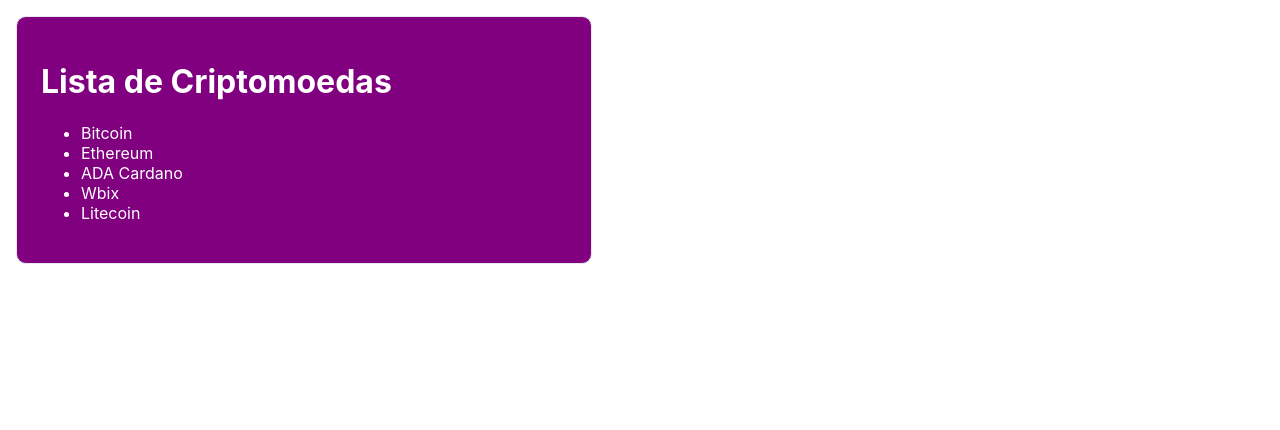
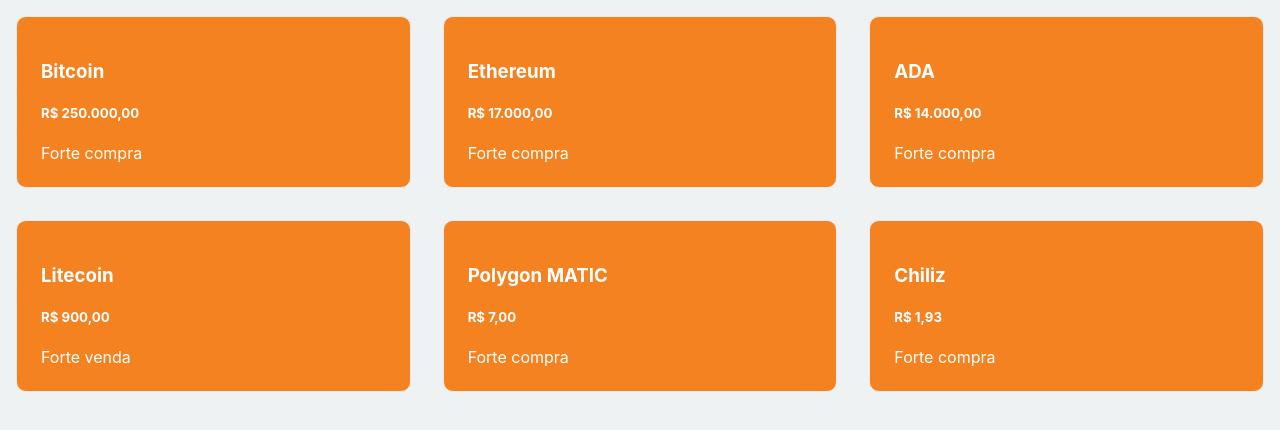
Before and after one commit to brfat/live-next, a Next.js app: page /coins in a window 1280 px wide. Shown: the top 430 px of the page. Built offline with nearby package versions, Linux system fonts and the light colour scheme.

Commit message:
criando json de criptos e exibindo a listagem na tela

```diff
--- a/pages/coins.js
+++ b/pages/coins.js
@@ -1,18 +1,60 @@
-import styles from '../styles/Home.module.css'
+import styles from "../styles/Home.module.css";
 
-const coins = () => {
-    return (
-        <div className={styles.card}>
-            <h1>Lista de Criptomoedas</h1>
-            <ul>
-                <li>Bitcoin</li>
-                <li>Ethereum</li>
-                <li>ADA Cardano</li>
-                <li>Wbix</li>
-                <li>Litecoin</li>
-            </ul>
+function coins() {
+  const coinsList = [
+    {
+      id: "1",
+      name: "Bitcoin",
+      price: "R$ 250.000,00",
+      recomendacao: "Forte compra",
+    },
+
+    {
+      id: "2",
+      name: "Ethereum",
+      price: "R$ 17.000,00",
+      recomendacao: "Forte compra",
+    },
+
+    {
+      id: "3",
+      name: "ADA",
+      price: "R$ 14.000,00",
+      recomendacao: "Forte compra",
+    },
+    {
+        id: "4",
+        name: "Litecoin",
+        price: "R$ 900,00",
+        recomendacao: "Forte venda",
+      },
+
+      {
+        id: "5",
+        name: "Polygon MATIC",
+        price: "R$ 7,00",
+        recomendacao: "Forte compra",
+      },
+
+      {
+        id: "6",
+        name: "Chiliz",
+        price: "R$ 1,93",
+        recomendacao: "Forte compra",
+      },
+  ];
+
+  return (
+    <>
+      {coinsList.map((item) => (
+        <div key={item.id} className={styles.card}>
+          <h3>{item.name}</h3>
+          <h5 className="price">{item.price}</h5>
+          <span className="recomendacao">{item.recomendacao}</span>
         </div>
-    )
+      ))}
+    </>
+  );
 }
 
 export default coins;
--- a/pages/index.js
+++ b/pages/index.js
@@ -11,7 +11,7 @@
         <link rel="icon" href="/favicon.ico" />
       </Head>
 
-      <main className={styles.main}>
+      <main className={styles.container}>
       <a href="/user">Lista de Usuários</a>
        <a href="/coins">Lista de Criptomoedas</a>
       </main>
--- a/pages/user.js
+++ b/pages/user.js
@@ -6,7 +6,7 @@
     return (
         <div className={styles.card}>
         <h1>Tela de Usuários</h1>
-        Lista de users
+        Lista de users!
         </div>
     )
 
--- a/styles/Home.module.css
+++ b/styles/Home.module.css
@@ -17,7 +17,7 @@
   flex-direction: column;
   justify-content: center;
   align-items: center;
-  background: purple;
+  background: #f58220;
     color: white;
     font-size: 23px;
 }
@@ -92,8 +92,7 @@
   border: 1px solid #eaeaea;
   border-radius: 10px;
   transition: color 0.15s ease, border-color 0.15s ease;
-  width: 45%;
-  background: purple;
+  background: #f58220;
     color: white;
 }
 
--- a/styles/globals.css
+++ b/styles/globals.css
@@ -4,6 +4,13 @@
   margin: 0;
   font-family: -apple-system, BlinkMacSystemFont, Segoe UI, Roboto, Oxygen,
     Ubuntu, Cantarell, Fira Sans, Droid Sans, Helvetica Neue, sans-serif;
+    background: #eef2f3;
+
+}
+
+#__next {
+  display: grid;
+  grid-template-columns: 2fr 2fr 2fr;
 }
 
 a {
@@ -14,3 +21,9 @@
 * {
   box-sizing: border-box;
 }
+
+@media (max-width: 768px) {
+  #__next {
+    grid-template-columns: 1fr;
+  }
+}
```
